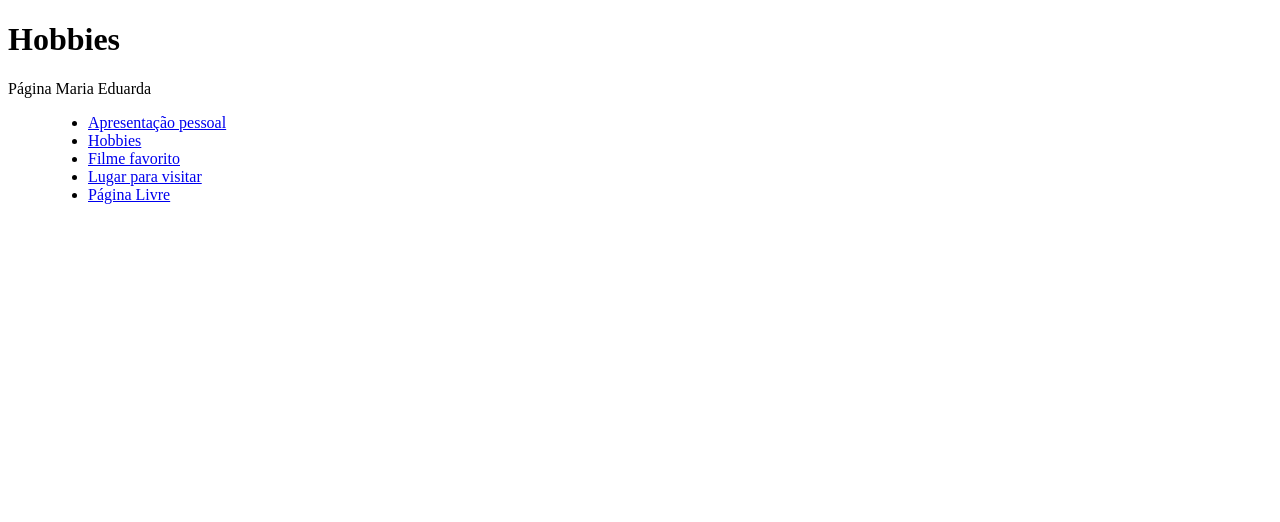
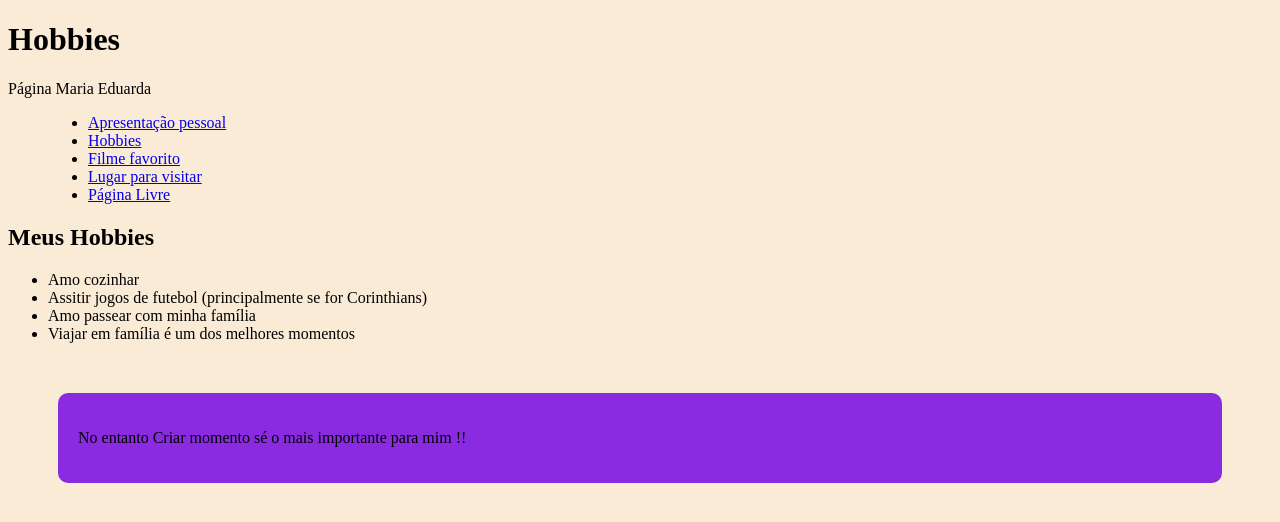
Before and after one commit to mariamuniz0804/aula-css, a plain HTML site: page pasta.css/página2.html in a window 1280 px wide. Drawn offline with Linux system fonts and the light colour scheme.

Commit message:
Página 2 - Hobbies
Nessa página adicionei os meus hobbies,  e já estava adicionado o menu das páginas

```diff
--- a/pasta.css/página2.html
+++ b/pasta.css/página2.html
@@ -19,5 +19,36 @@
         </nav>
       </menu>
 
+      <h2>Meus Hobbies</h2>
+
+      <ul>
+        <li> Amo cozinhar</li>
+        <li> Assitir jogos de futebol (principalmente se for Corinthians)</li>
+        <li> Amo passear com minha família </li>
+        <li>Viajar em família é um dos melhores momentos</li>
+      </ul>
+
+      <style>
+        body {
+          background-color: antiquewhite;
+
+        }
+
+      div {
+        background-color: blueviolet;
+        padding: 20px;
+       border-radius: 10px;
+       margin: 50px;
+       }
+
+        </style>
+
+        <div>
+            <p>No entanto Criar momento sé o mais importante para mim !!</p>
+        </div>
+
+
+
+
   </body>
   </html>
```
